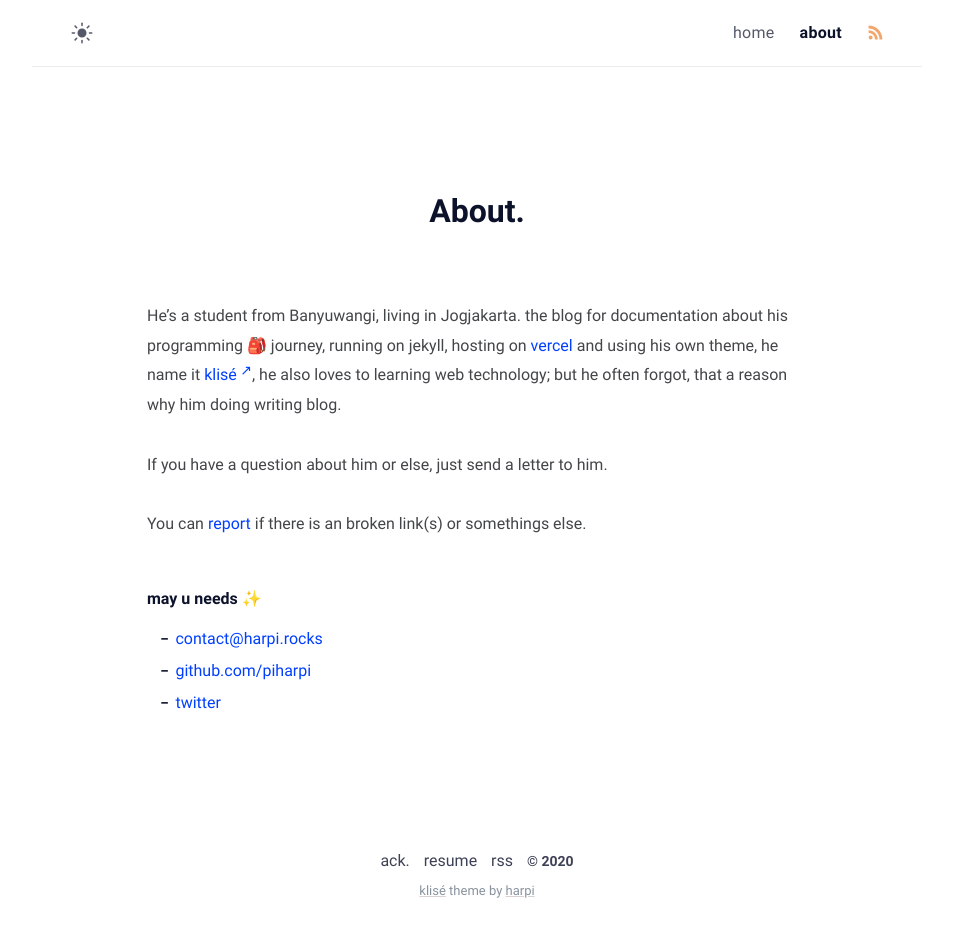
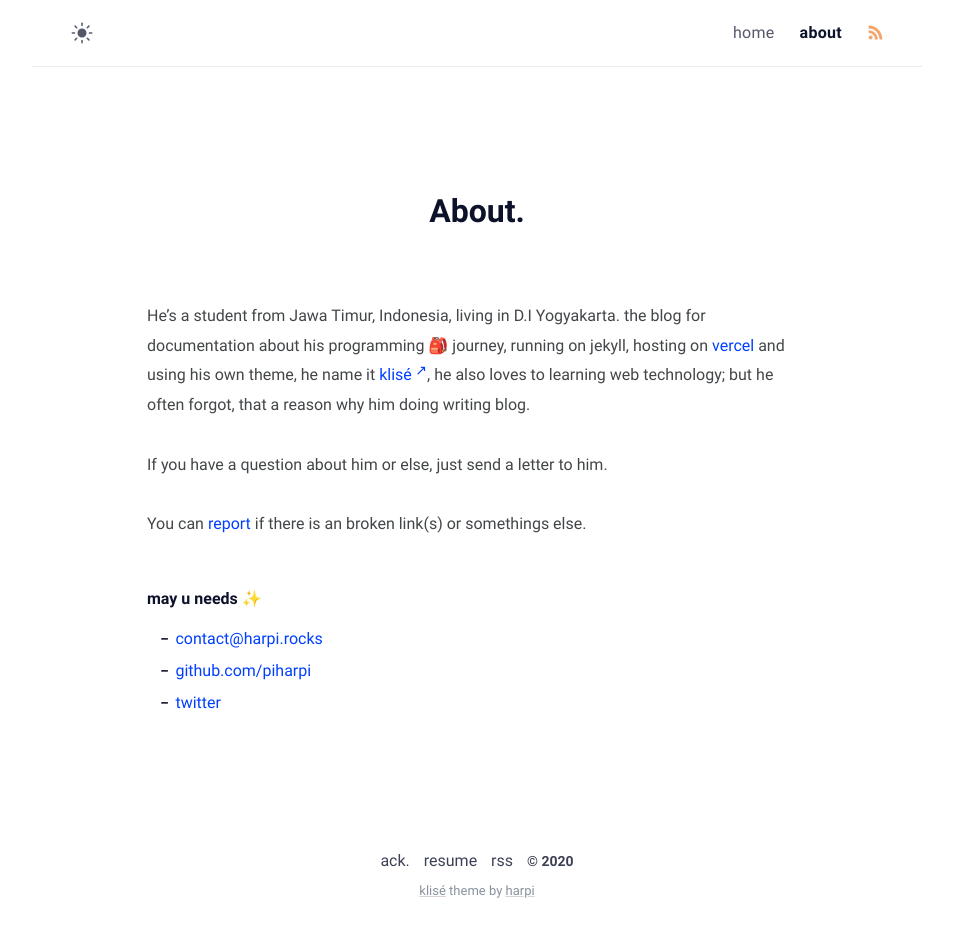
Before and after one commit to piharpi/piharpi.com, a Jekyll site: the page built from about.md, in a window 1280 px wide. Shown: the whole page, without its empty margins (163-1116 px from the left). Built offline with Jekyll 4.4.1, drawn with Linux system fonts in a browser that asks for light colours; comment, search, counter and statistics services are not loaded.

Commit message:
update about

```diff
--- a/about.md
+++ b/about.md
@@ -6,7 +6,7 @@
 comments: false
 ---
 
-He's a student from Banyuwangi, living in Jogjakarta. the blog for documentation about his programming 🎒 journey, running on jekyll, hosting on [vercel](http://now.sh) and using his own theme, he name it <a href="https://github.com/piharpi/jekyll-klise" target="_blank" rel="noopener">klisé</a>, he also loves to learning web technology; but he often forgot, that a reason why him doing writing blog.
+He's a student from Jawa Timur, Indonesia, living in D.I Yogyakarta. the blog for documentation about his programming 🎒 journey, running on jekyll, hosting on [vercel](http://now.sh) and using his own theme, he name it <a href="https://github.com/piharpi/jekyll-klise" target="_blank" rel="noopener">klisé</a>, he also loves to learning web technology; but he often forgot, that a reason why him doing writing blog.
 
 If you have a question about him or else, just send a letter to him.
 
```
